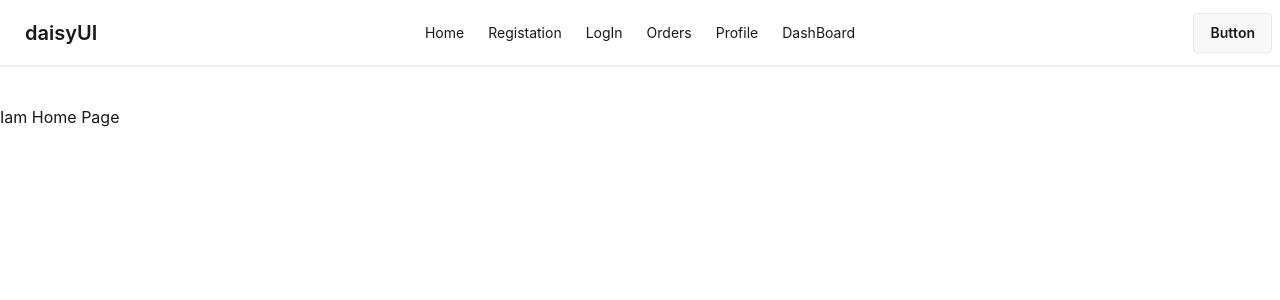
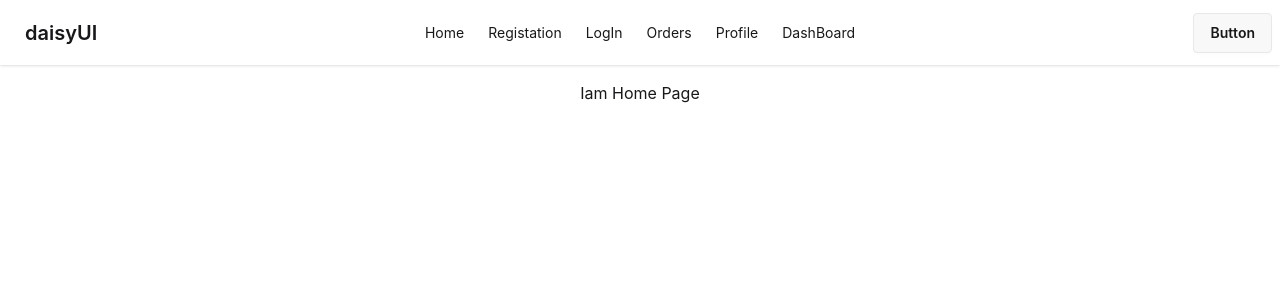
Before and after one commit to asik247/fift-firebase, a React (Vite) app: page / in a window 1280 px wide. Shown: the top 300 px of the page. Built offline with nearby package versions, Linux system fonts and the light colour scheme.

Commit message:
Context setup

```diff
--- a/index.html
+++ b/index.html
@@ -1,5 +1,5 @@
 <!doctype html>
-<html lang="en">
+<html lang="en" data-theme="white">
   <head>
     <meta charset="UTF-8" />
     <link rel="icon" type="image/svg+xml" href="/favicon.svg" />
--- /dev/null
+++ b/src/Context/AuthContext.jsx
@@ -0,0 +1,3 @@
+import { createContext } from "react";
+
+export const AuthContext = createContext(null)
--- /dev/null
+++ b/src/Context/AuthProvider.jsx
@@ -0,0 +1,11 @@
+import React from 'react';
+
+const AuthProvider = () => {
+    return (
+        <div>
+
+        </div>
+    );
+};
+
+export default AuthProvider;
--- a/src/Root/Root.jsx
+++ b/src/Root/Root.jsx
@@ -4,9 +4,9 @@ import { Outlet } from 'react-router';
 
 const Root = () => {
     return (
-        <div>
+        <div >
             <Navbar></Navbar>
-            <div className='flex justify-between items-center mt-10'>
+            <div className='flex justify-center items-center mt-4'>
                 <Outlet></Outlet>
             </div>
         </div>
```
